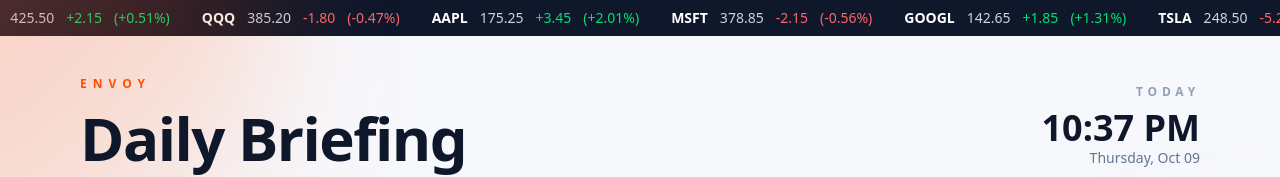
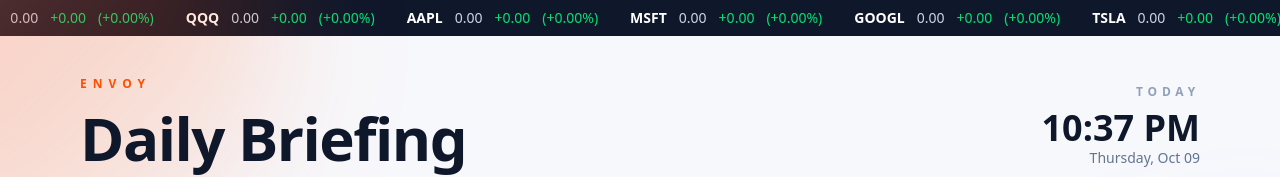
Before and after one commit to ethanterrero/envoy-hackathon, a React (Vite) app in the folder daily-news/: page / in a window 1280 px wide. Shown: the top 177 px of the page. Built offline with nearby package versions, Linux system fonts and the light colour scheme; no server answers.

Commit message:
fixed redudences

```diff
--- a/daily-news/src/components/TickerBar.tsx
+++ b/daily-news/src/components/TickerBar.tsx
@@ -1,20 +1,9 @@
 import { useState, useEffect } from "react";
-import { fetchMarketData } from "../util/marketData";
+import { fetchMarketData, getDefaultTickers } from "../util/marketData";
 import type { TickerItem } from "../util/marketData";
 
-const DEFAULT_TICKERS: TickerItem[] = [
-  { symbol: "SPY", name: "S&P 500 ETF", price: 425.50, change: 2.15, changePercent: 0.51 },
-  { symbol: "QQQ", name: "Nasdaq 100 ETF", price: 385.20, change: -1.80, changePercent: -0.47 },
-  { symbol: "AAPL", name: "Apple Inc.", price: 175.25, change: 3.45, changePercent: 2.01 },
-  { symbol: "MSFT", name: "Microsoft Corp.", price: 378.85, change: -2.15, changePercent: -0.56 },
-  { symbol: "GOOGL", name: "Alphabet Inc.", price: 142.65, change: 1.85, changePercent: 1.31 },
-  { symbol: "TSLA", name: "Tesla Inc.", price: 248.50, change: -5.25, changePercent: -2.07 },
-  { symbol: "NVDA", name: "NVIDIA Corp.", price: 875.30, change: 12.45, changePercent: 1.44 },
-  { symbol: "META", name: "Meta Platforms", price: 485.75, change: 6.90, changePercent: 1.44 },
-];
-
 export default function TickerBar() {
-  const [tickerData, setTickerData] = useState<TickerItem[]>(DEFAULT_TICKERS);
+  const [tickerData, setTickerData] = useState<TickerItem[]>(getDefaultTickers());
   const [isLoading, setIsLoading] = useState(false);
 
   const refreshMarketData = async () => {
@@ -40,12 +29,8 @@ export default function TickerBar() {
     return () => clearInterval(interval);
   }, []);
 
-  return (
-    <div className="bg-slate-900 text-white py-2 overflow-hidden">
-      <div className="flex animate-scroll-left">
-        <div className="flex items-center gap-8 px-4 whitespace-nowrap">
-          {tickerData.map((ticker, index) => (
-            <div key={`${ticker.symbol}-${index}`} className="flex items-center gap-3 text-sm">
+  const TickerItem = ({ ticker, index, isDuplicate = false }: { ticker: TickerItem; index: number; isDuplicate?: boolean }) => (
+    <div key={`${ticker.symbol}-${isDuplicate ? 'dup-' : ''}${index}`} className="flex items-center gap-3 text-sm">
       <span className="font-semibold text-white">{ticker.symbol}</span>
       <span className="text-slate-300">{ticker.price.toFixed(2)}</span>
       <span
@@ -65,32 +50,21 @@ export default function TickerBar() {
         {ticker.changePercent.toFixed(2)}%)
       </span>
     </div>
+  );
+
+  return (
+    <div className="bg-slate-900 text-white py-2 overflow-hidden">
+      <div className="flex animate-scroll-left">
+        <div className="flex items-center gap-8 px-4 whitespace-nowrap">
+          {tickerData.map((ticker, index) => (
+            <TickerItem key={`${ticker.symbol}-${index}`} ticker={ticker} index={index} />
           ))}
         </div>
 
         {/* Duplicate for seamless scroll */}
         <div className="flex items-center gap-8 px-4 whitespace-nowrap">
           {tickerData.map((ticker, index) => (
-            <div key={`${ticker.symbol}-dup-${index}`} className="flex items-center gap-3 text-sm">
-              <span className="font-semibold text-white">{ticker.symbol}</span>
-              <span className="text-slate-300">{ticker.price.toFixed(2)}</span>
-              <span
-                className={`font-medium ${
-                  ticker.change >= 0 ? 'text-green-400' : 'text-red-400'
-                }`}
-              >
-                {ticker.change >= 0 ? '+' : ''}
-                {ticker.change.toFixed(2)}
-              </span>
-              <span
-                className={`font-medium ${
-                  ticker.changePercent >= 0 ? 'text-green-400' : 'text-red-400'
-                }`}
-              >
-                ({ticker.changePercent >= 0 ? '+' : ''}
-                {ticker.changePercent.toFixed(2)}%)
-              </span>
-            </div>
+            <TickerItem key={`${ticker.symbol}-dup-${index}`} ticker={ticker} index={index} isDuplicate />
           ))}
         </div>
       </div>
--- a/daily-news/src/util/fetchDailyNews.ts
+++ b/daily-news/src/util/fetchDailyNews.ts
@@ -170,6 +170,13 @@ function formatCitationEntry(raw: string): string {
 export async function fetchDailyNews(): Promise<Card[]> {
   const startTime = Date.now();
   const requestDate = new Date();
+  const prettyDate = requestDate.toLocaleDateString("en-US", {
+    weekday: "long",
+    month: "long",
+    day: "numeric",
+    year: "numeric",
+    timeZone: "UTC",
+  });
   try {
     const apiKey = import.meta.env.VITE_OPENAI_API_KEY;
     if (!apiKey) {
--- a/daily-news/src/util/marketData.ts
+++ b/daily-news/src/util/marketData.ts
@@ -170,3 +170,14 @@ function getCompanyName(symbol: string): string {
   };
   return companyNames[symbol] || symbol;
 }
+
+// Default ticker data for initial display (fallback when API fails)
+export function getDefaultTickers(): TickerItem[] {
+  return DEMO_SYMBOLS.map(symbol => ({
+    symbol,
+    name: getCompanyName(symbol),
+    price: 0, // Will be updated by API
+    change: 0,
+    changePercent: 0,
+  }));
+}
```
Lines whose indentation alone changed are shown as unchanged.
